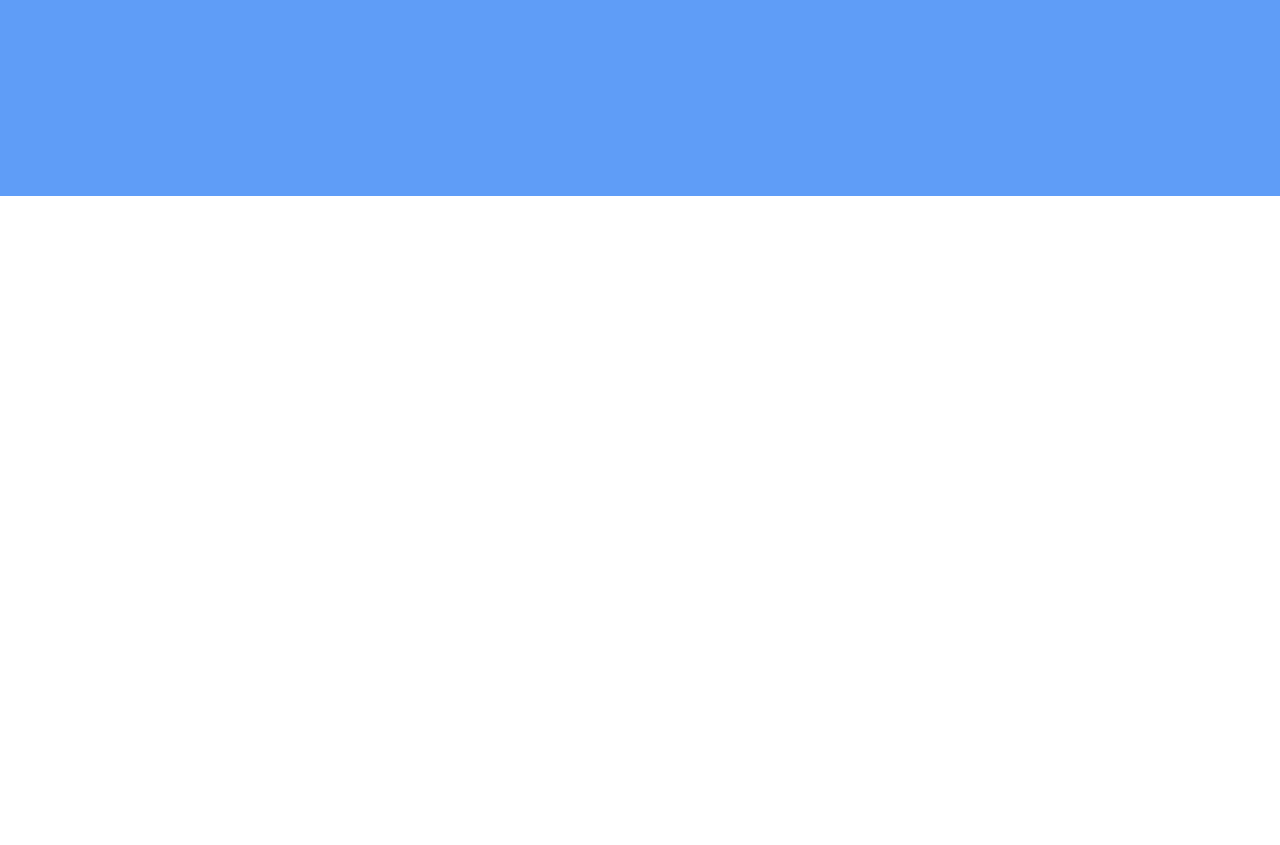
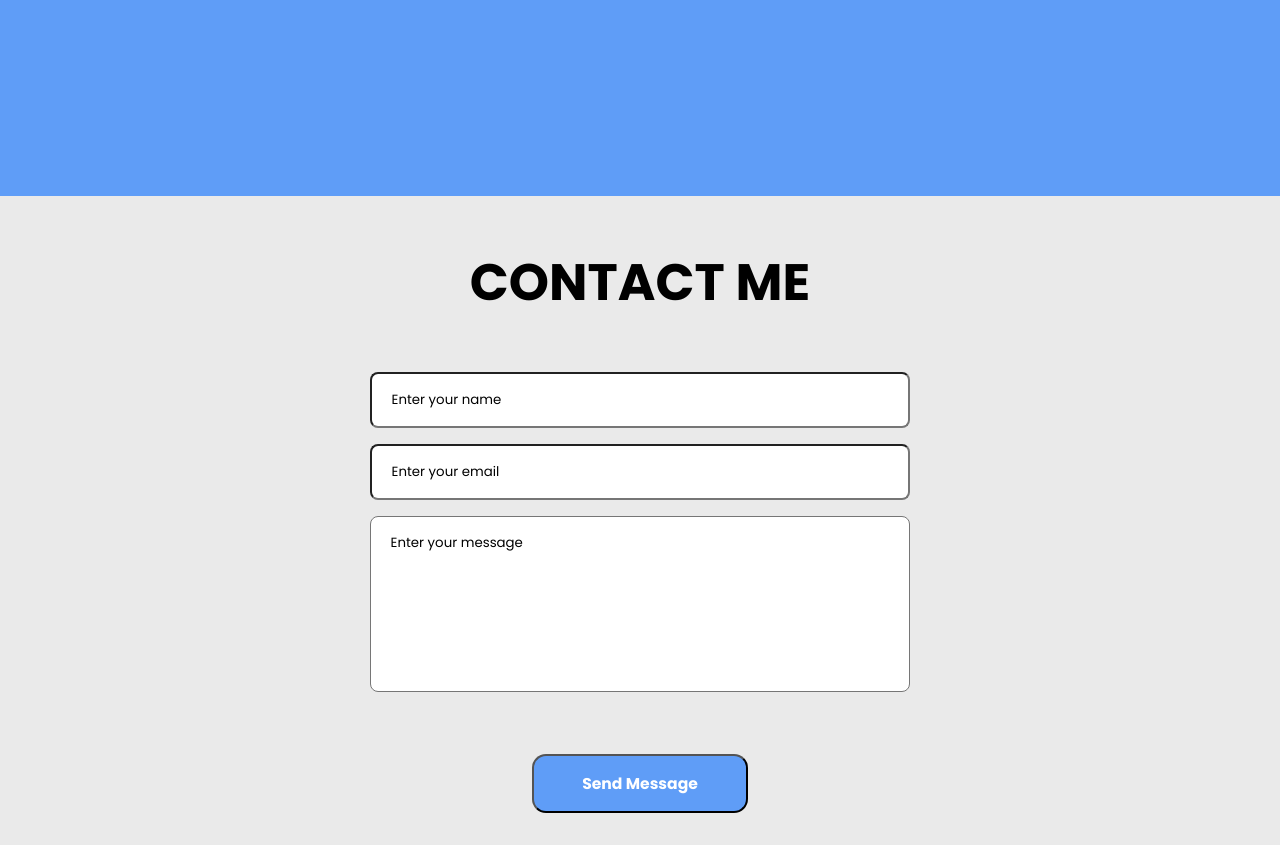
Before and after one commit to bibaswanchakma02/CodeAlpha_portfolio-website, a plain HTML site: page index.html in a window 1280 px wide. Shown: the part 3431-4276 px from the top of the page. Before the commit the page ends 3627 px from the top, so only its background shows below. Drawn offline with nearby package versions, Linux system fonts and the light colour scheme.

Commit message:
contact section added

```diff
--- a/assets/css/styles.css
+++ b/assets/css/styles.css
@@ -508,7 +508,74 @@ h1{
     box-shadow: 0 0 4px #fff;
 }
 
+/* CONTACT SECTION */
+.section-title{
+    font-size: 3.2em;
+    place-items: center;
+    text-align: center;
+}
 
+
+.contact{
+    background-color: rgba(0, 0, 0, 0.082);
+}
+.contact-container{
+    padding-top: 1rem;
+    align-items: center;
+    justify-content: center;
+}
+.contact-form,
+.contact-group{
+    width: 65%;
+    display: grid;
+    row-gap: 1rem;
+    margin: auto;
+
+}
+.contact-form{
+    border: 0px;
+    align-items: center;
+    padding-top: 35px;
+}
+
+.contact-form{
+    position: relative;
+}
+.contact-input{
+    padding: 1rem 1.25rem;
+    border-radius: .5rem;
+    background-color: var(--bg-color);
+    color: var(--text-color);
+}
+.contact-input::placeholder{
+    color: var(--text-color);
+}
+
+.contact-form textarea{
+    width: 65%;
+    height: 11rem;
+    resize: none;
+    margin-bottom: 2rem;
+    margin: auto;
+    background-color: var(--bg-color);
+    color: var(--text-color);
+}
+.contact-button{
+    justify-self: center;
+    cursor: pointer;
+    text-decoration: none;
+    padding: 16px 35px;
+    margin-top: 30px;
+    background-color: var(--main-color);
+    width: 216px;
+    border-radius: 14px;
+    cursor: pointer;
+    text-align: center;
+    align-items: center;
+}
+.send-message{
+    color: var(--bg-color);
+}
 /* ALTERNATE CSS */
 @media (max-width: 800px ) {
     .about-container{
@@ -590,7 +657,7 @@ h1{
     .gallery{
         width: 100%;
         padding-inline: 12px;
-        grid-auto-rows: 250px;
+        grid-auto-rows: 220px;
     }
 
 
--- a/index.html
+++ b/index.html
@@ -221,6 +221,30 @@
         </div>
     </section>
 
+    <!-- CONTACT ME -->
+    <section class="contact section" id="contact">
+        <div class="contact-title">
+            <h2 class="section-title">
+                CONTACT ME
+            </h2>
+        </div>
+
+        <div class="contact-container containerContact grid">
+            <form action="" class="contact-form" id="contactFform">
+                <div class="contact-group">
+                <input type="text" name="user_name" required placeholder="Enter your name" class="contact-input">
+                <input type="email" name="user_email" required placeholder="Enter your email" class="contact-input">
+                </div>
+
+                <textarea name="user_project" required placeholder="Enter your message" class="contact-input"></textarea>
+                <p class="contact-message" id="contact_message"></p>
+
+                <button type="submit" class="button contact-button">
+                    <h3 class="send-message">Send Message</h3>
+                </button>
+            </form>
+        </div>
+    </section>
 
 
 
```
